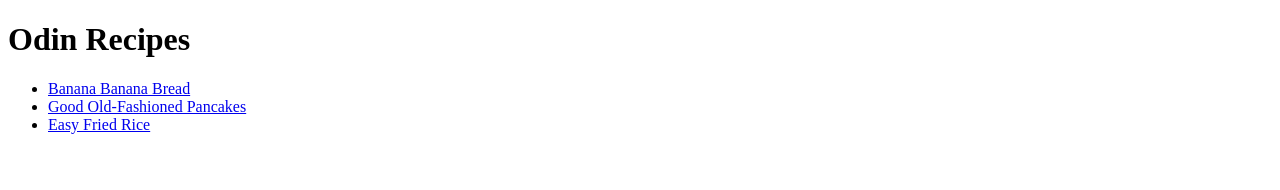
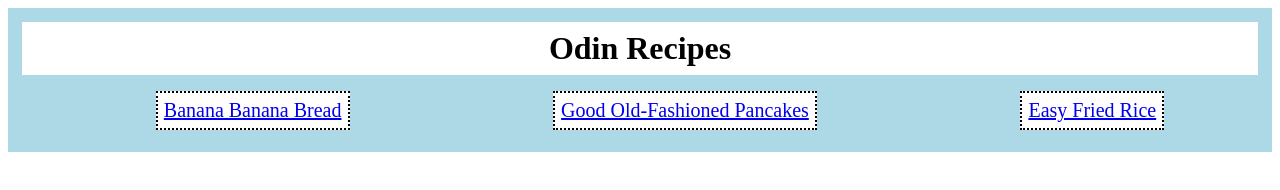
Before and after one commit to winsterz/odin-recipes, a plain HTML site: page index.html in a window 1280 px wide. Drawn offline with Linux system fonts and the light colour scheme.

Commit message:
Add some block and inline styling

```diff
--- a/index.html
+++ b/index.html
@@ -3,16 +3,18 @@
     <head>
         <meta charset = 'utf-8'>
         <title> Odin Recipes </title>
+        <link rel = "stylesheet" href = "style.css"
     </head>
 
     <body>
-        <h1> Odin Recipes </h1>
+        <div class = 'catalog'>
+            <h1 id = 'header'> Odin Recipes </h1>
 
-        <ul>
-            <li> <a href = 'recipes/banana-banana-bread.html'> Banana Banana Bread </a> </li>
-            <li> <a href = 'recipes/good-old-fashioned-pancakes.html'> Good Old-Fashioned Pancakes </a></li>
-            <li> <a href = 'recipes/easy-fried-rice.html'> Easy Fried Rice </a></li>
-        </ul>
+            <ul class = 'navbar'>
+                <li class = 'bullet'> <a href = 'recipes/banana-banana-bread.html'> Banana Banana Bread </a> </li>
+                <li class = 'bullet'> <a href = 'recipes/good-old-fashioned-pancakes.html'> Good Old-Fashioned Pancakes </a></li>
+                <li class = 'bullet'> <a href = 'recipes/easy-fried-rice.html'> Easy Fried Rice </a></li>
+            </ul>
 
 
 
--- /dev/null
+++ b/recipes/style.css
@@ -0,0 +1,22 @@
+/* For the recipes pages */
+
+.header {
+    color: yellowgreen;
+}
+
+.main {
+    background-color: red;
+}
+
+#one {
+    background-color: black;
+}
+
+.main #one {
+    color: white;
+    font-family: 'Times New Roman', Times, serif;
+}
+
+* {
+    font-family: 'Segoe UI', Tahoma, Geneva, Verdana, sans-serif;
+}
--- /dev/null
+++ b/style.css
@@ -0,0 +1,27 @@
+/* For the index.html */
+
+.catalog {
+    background-color: lightblue;
+    padding: 6px;
+    margin: 8px 0;
+}
+
+#header {
+    text-align: center;
+    padding: 8px;
+    margin: 8px;
+    background: white;
+}
+
+.navbar {
+    display: flex;
+}
+
+.bullet {
+    font-size: 20px;
+    padding: 6px;
+    border: 2px dotted black;
+    display: inline-block;
+    margin: auto;
+    background: white;
+}
```
Also changed, not shown: recipes/banana-banana-bread.html (+5 -3 lines), recipes/easy-fried-rice.html (+3 -1 lines), recipes/good-old-fashioned-pancakes.html (+3 -1 lines).
